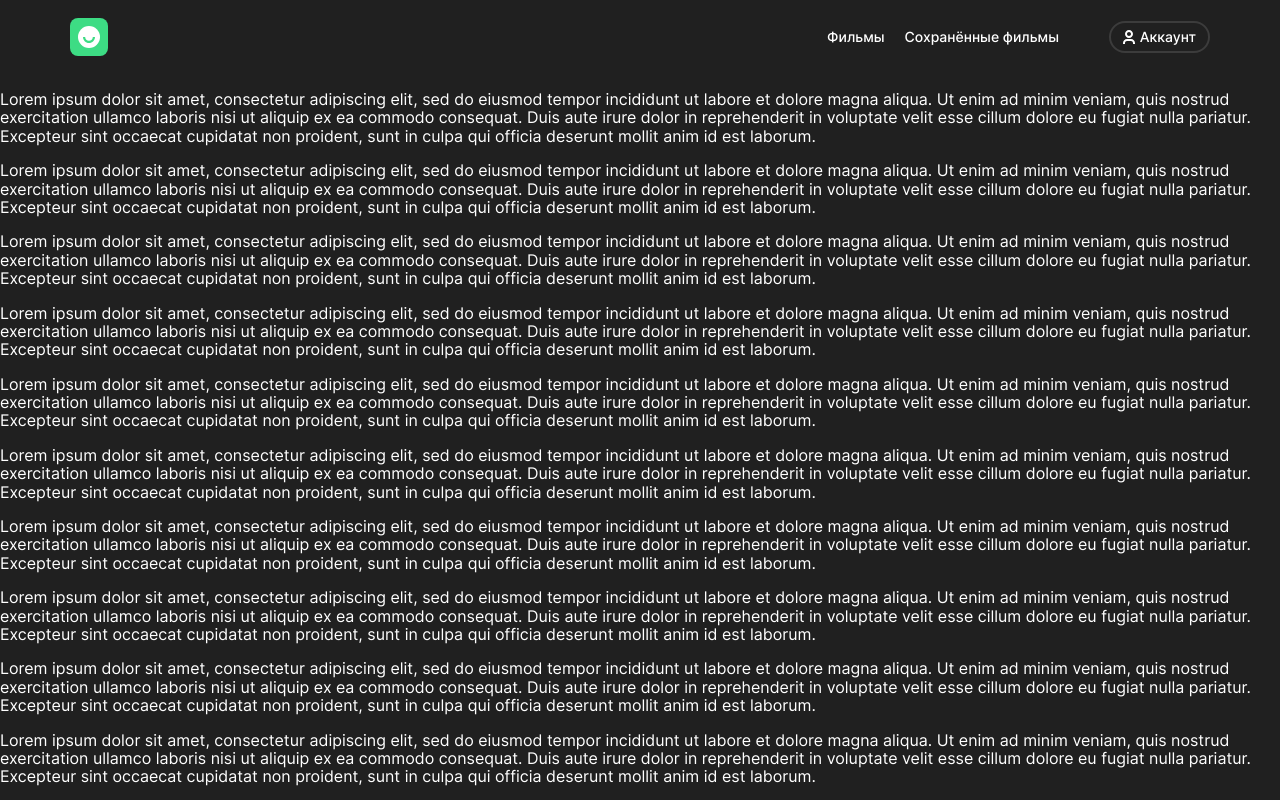
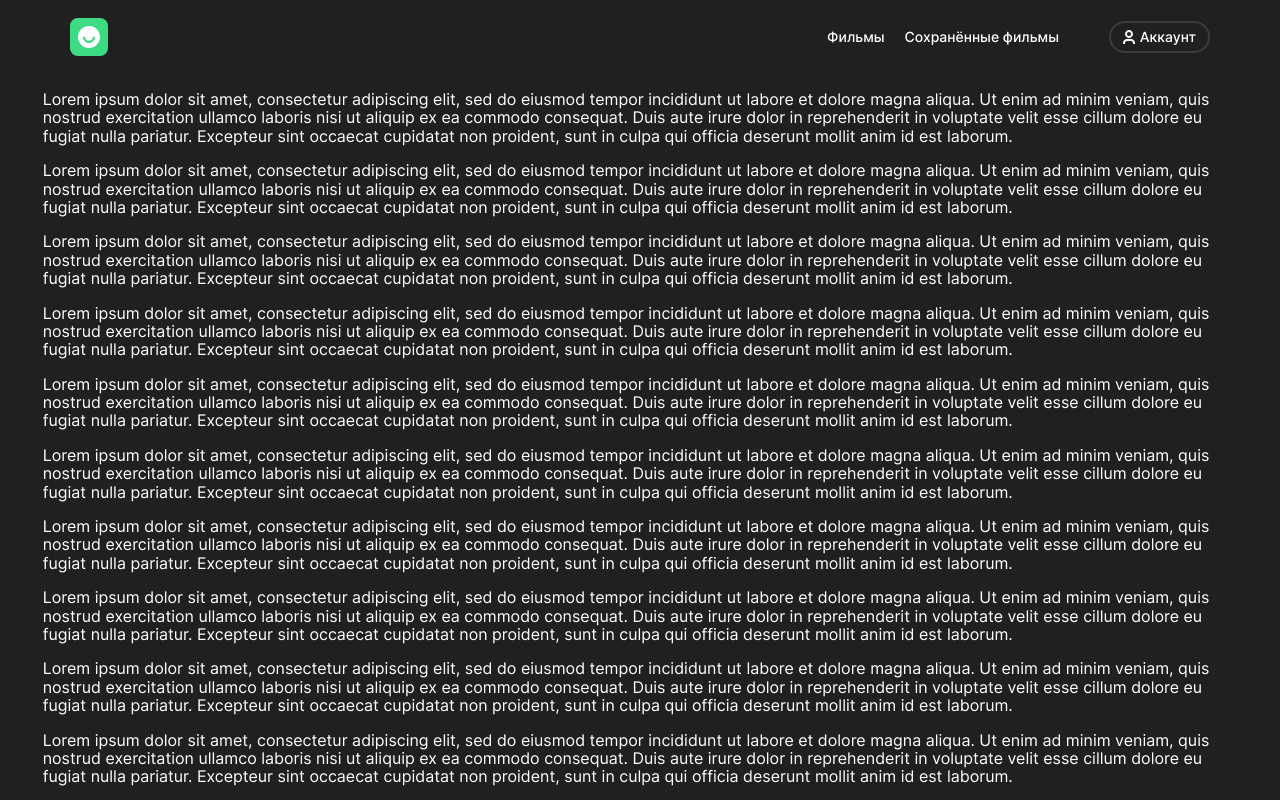
Before and after one commit to DangerBadger/movies-explorer-frontend, a React (Create React App) app: page / in a window 1280 px wide. Shown: the top 800 px of the page. Built offline with nearby package versions, Linux system fonts and the light colour scheme.

Commit message:
Feature: add main route

```diff
--- a/src/components/App/App.jsx
+++ b/src/components/App/App.jsx
@@ -11,7 +11,10 @@ function App() {
   return (
     <div className="app">
       <Header isLoggedIn={isLoggedIn} />
-      <Main />
+
+      <Routes>
+        <Route path="/" element={<Main />} />
+      </Routes>
     </div>
   );
 }
--- a/src/components/Main/Main.jsx
+++ b/src/components/Main/Main.jsx
@@ -2,7 +2,7 @@ import './Main.scss';
 
 function Main(props) {
   return (
-    <main>
+    <main className="main">
       <p className="example">
         Lorem ipsum dolor sit amet, consectetur adipiscing elit, sed do eiusmod tempor
         incididunt ut labore et dolore magna aliqua. Ut enim ad minim veniam, quis
--- a/src/components/Main/Main.scss
+++ b/src/components/Main/Main.scss
@@ -1,3 +1,5 @@
-.example {
+.main {
+  width: 100vw - 6.67vw;
+  margin: 0 auto;
   color: #fff;
 }
```
Also changed, not shown: src/components/Promo/Promo.jsx (+11 -0 lines).
